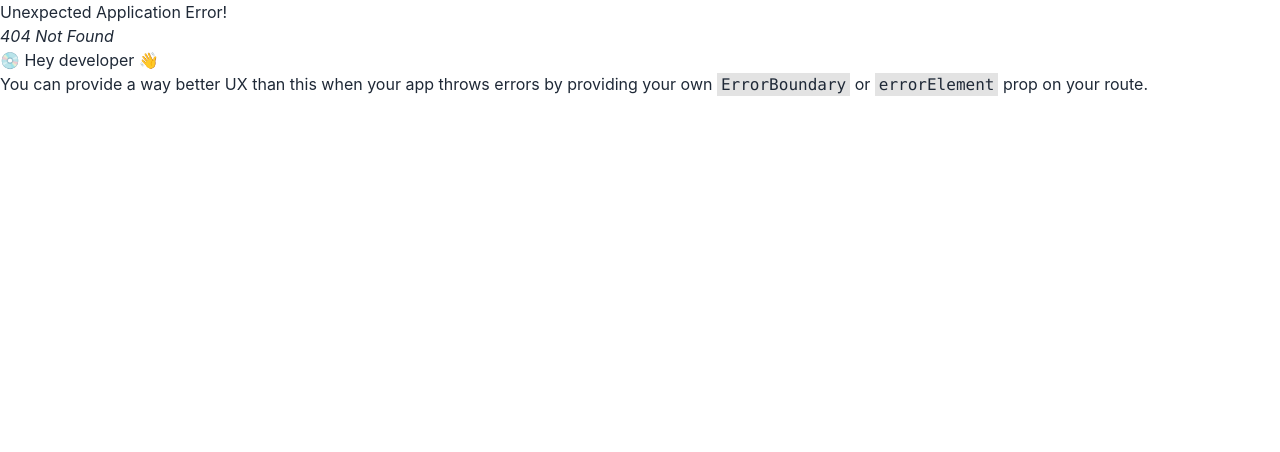
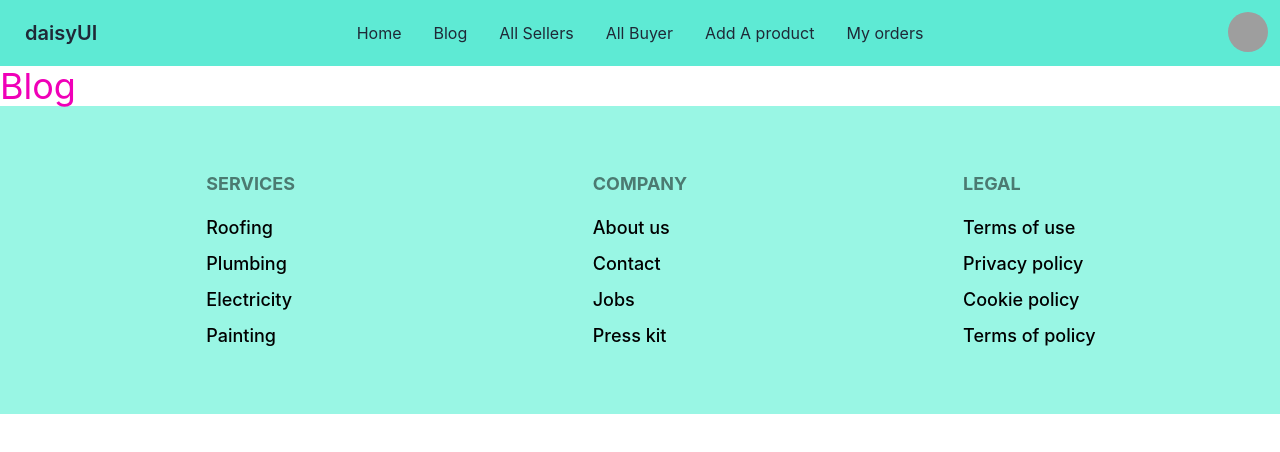
Before and after one commit to MBappy-404/restore_client_side, a React (Create React App) app: page /blog in a window 1280 px wide. Before the commit this address had no page. Shown: the top 452 px of the page. Built offline with nearby package versions, Linux system fonts and the light colour scheme; grey boxes are pictures that could not be loaded.

Commit message:
add footer and update routes

```diff
--- a/package.json
+++ b/package.json
@@ -9,6 +9,7 @@
     "daisyui": "^2.41.0",
     "react": "^18.2.0",
     "react-dom": "^18.2.0",
+    "react-hook-form": "^7.39.5",
     "react-router-dom": "^6.4.3",
     "react-scripts": "5.0.1",
     "web-vitals": "^2.1.4"
--- a/src/App.js
+++ b/src/App.js
@@ -1,8 +1,11 @@
-import { RouterProvider } from "react-router-dom";
+import {  RouterProvider } from "react-router-dom";
+
 import router from "./Routes/Route";
 
 
 function App() {
+
+
 
   return (
     <div>
--- a/src/Layout/Main.js
+++ b/src/Layout/Main.js
@@ -1,5 +1,6 @@
 import React from 'react';
 import { Outlet } from 'react-router-dom';
+import Footer from '../Pages/Shared/Footer';
 import Navbar from '../Pages/Shared/Navbar';
 
 const Main = () => {
@@ -7,6 +8,7 @@ const Main = () => {
           <div>
                <Navbar></Navbar>
                <Outlet></Outlet>
+               <Footer></Footer>
           </div>
      );
 };
--- /dev/null
+++ b/src/Pages/Blog/Blog.js
@@ -0,0 +1,11 @@
+import React from 'react';
+
+const Blog = () => {
+     return (
+          <div>
+               <h1 className="text-4xl text-secondary">Blog</h1>
+          </div>
+     );
+};
+
+export default Blog;
--- /dev/null
+++ b/src/Pages/Shared/Footer.js
@@ -0,0 +1,35 @@
+import React from 'react';
+
+const Footer = () => {
+     return (
+
+               <footer className="footer   p-16 bg-teal-200 text-lg text-black font-medium grid grid-cols-2 md:grid-cols-3    ">
+
+                    <div className='m-auto'>
+                         <span className="footer-title">Services</span>
+                         <a href=' ' className="link link-hover">Roofing</a>
+                         <a href=' ' className="link link-hover">Plumbing</a>
+                         <a href=' ' className="link link-hover">Electricity</a>
+                         <a href=' ' className="link link-hover">Painting</a>
+                    </div>
+                    <div className='m-auto'>
+                         <span className="footer-title">Company</span>
+                         <a href=' ' className="link link-hover">About us</a>
+                         <a href=' ' className="link link-hover">Contact</a>
+                         <a href=' ' className="link link-hover">Jobs</a>
+                         <a href=' ' className="link link-hover">Press kit</a>
+                    </div>
+                    <div className='m-auto'>
+                         <span className="footer-title">Legal</span>
+                         <a href=' ' className="link link-hover">Terms of use</a>
+                         <a href=' ' className="link link-hover">Privacy policy</a>
+                         <a href=' ' className="link link-hover">Cookie policy</a>
+                         <a href=' ' className="link link-hover">Terms of policy</a>
+                    </div>
+
+               </footer>
+
+     );
+};
+
+export default Footer;
--- a/src/Pages/Shared/Navbar.js
+++ b/src/Pages/Shared/Navbar.js
@@ -3,17 +3,17 @@ import { Link } from 'react-router-dom';
 
 const Navbar = () => {
 
-     const menuItem = <React.Fragment>
+     const menuItem = <>
           <li><Link to="/home">Home</Link></li>
-          <li><Link to="/appointment">Blog</Link></li>
+          <li><Link to="/blog">Blog</Link></li>
           <li><Link to="/about">All Sellers</Link></li>
           <li><Link to="/about">All Buyer</Link></li>
           <li><Link to="/about">Add A product</Link></li>
           <li><Link to="/about">My orders</Link></li>
-     </React.Fragment>
+     </>
      return (
 
-          <div className="navbar bg-base-100">
+          <div className="navbar bg-teal-300">
                <div className="navbar-start">
                     <div className="dropdown">
                          <label tabIndex={0} className="btn btn-ghost lg:hidden">
@@ -23,7 +23,7 @@ const Navbar = () => {
                               {menuItem}
                          </ul>
                     </div>
-                    <a className="btn btn-ghost normal-case text-xl">daisyUI</a>
+                    <a href=' ' className="btn btn-ghost normal-case text-xl">daisyUI</a>
                </div>
                <div className="navbar-center hidden lg:flex">
                     <ul className="menu menu-horizontal p-0">
@@ -34,12 +34,12 @@ const Navbar = () => {
                     <div className="dropdown dropdown-end">
                          <label tabIndex={0} className="btn btn-ghost btn-circle avatar">
                               <div className="w-10 rounded-full">
-                                   <img src="https://placeimg.com/80/80/people" />
+                                   <img src="https://placeimg.com/80/80/people" alt='' />
                               </div>
                          </label>
                          <ul tabIndex={0} className="menu menu-compact dropdown-content mt-3 p-2 shadow bg-base-100 rounded-box w-52">
                               <li>
-                                   <a className="justify-between">
+                                   <a href=' ' className="justify-between">
                                         Profile
                                         <span className="badge">New</span>
                                    </a>
--- a/src/Routes/Route.js
+++ b/src/Routes/Route.js
@@ -1,24 +1,33 @@
 import { createBrowserRouter } from "react-router-dom";
 import Main from "../Layout/Main";
+import Blog from "../Pages/Blog/Blog";
 import Home from "../Pages/Home/Home/Home";
+
 
 
      const router = createBrowserRouter([
           {
                path: '/',
                element: <Main></Main>,
-               Children: [
+               // errorElement:,
+               children: [
                     {
                          path: '/',
                          element: <Home></Home>
                     },
                     {
-                         path: "/home",
+                         path: '/home',
                          element: <Home></Home>
-                    }
+                    },
+                    {
+                         path: '/blog',
+                         element: <Blog></Blog>
+                    },
                ]
+
           }
 
      ])
 
-export default router;
+
+     export default router;
```
Also changed, not shown: 1 other file (tests, documents, lock files or other folders).
